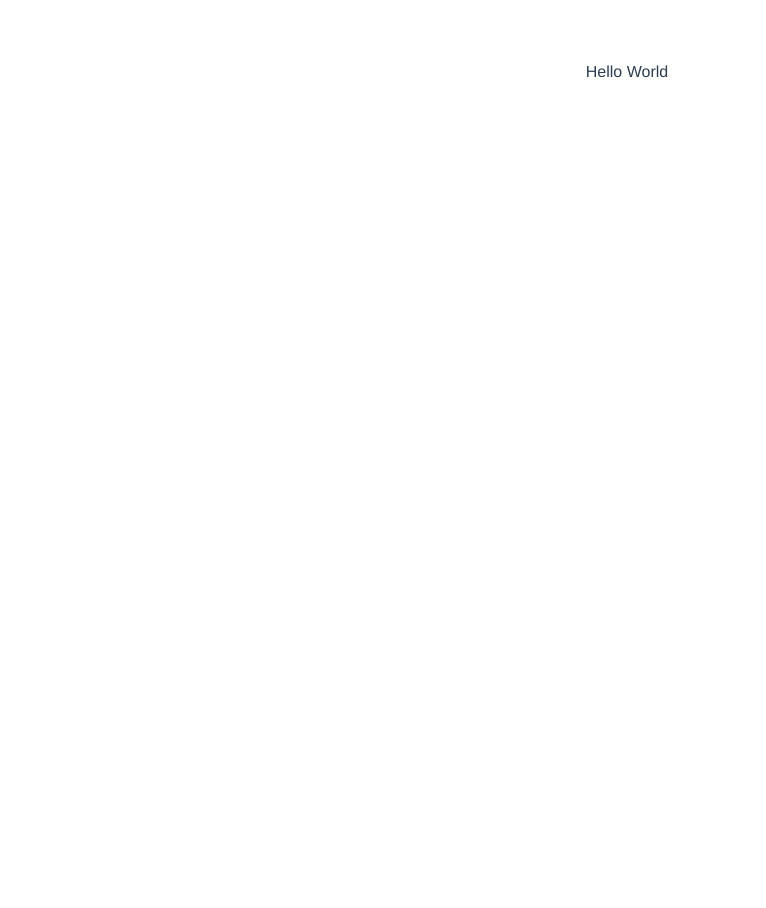
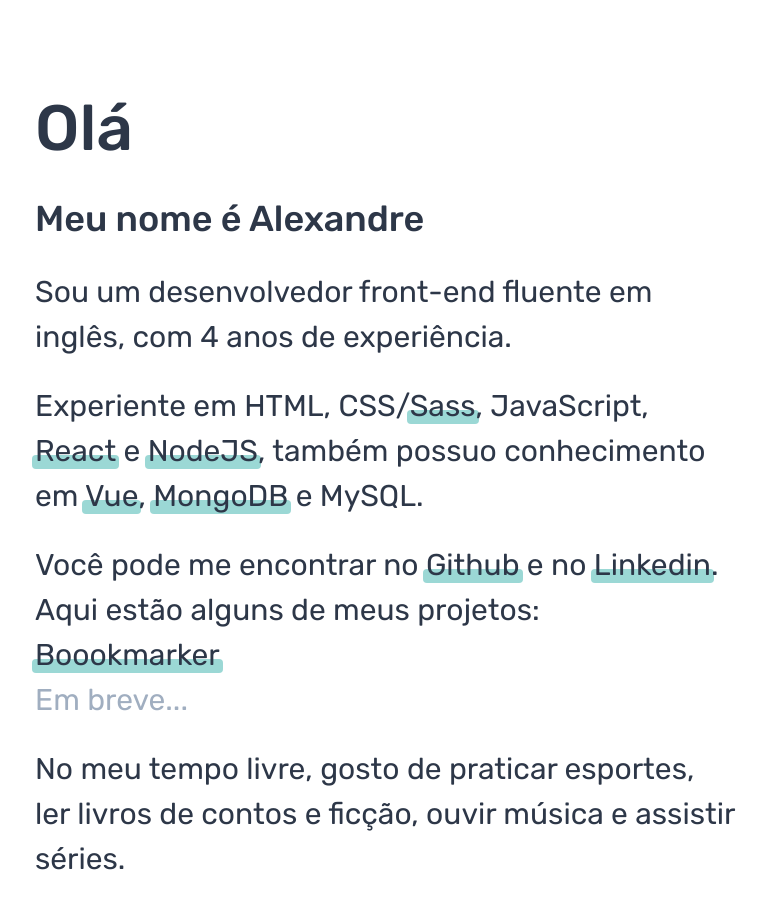
Before and after one commit to xanderios/hello-world, a Vue app: page / in a window 1280 px wide. Shown: the top 908 px of the page, without its empty margins (13-779 px from the left). Before the commit the page ends 800 px from the top, so only its background shows below. Built offline with nearby package versions, Linux system fonts and the light colour scheme.

Commit message:
First version

```diff
--- a/package.json
+++ b/package.json
@@ -20,6 +20,7 @@
     "@vue/eslint-config-prettier": "^6.0.0",
     "babel-eslint": "^10.1.0",
     "eslint": "^6.7.2",
+    "eslint-config-prettier": "^6.11.0",
     "eslint-plugin-prettier": "^3.1.3",
     "eslint-plugin-vue": "^6.2.2",
     "node-sass": "^4.12.0",
--- a/src/App.vue
+++ b/src/App.vue
@@ -1,22 +1,66 @@
 <template>
-  <div id="app">
-    <h1>Hello World</h1>
+  <div id="app" class="container mx-auto p-16 sm:p-12 lg:pt-20 text-gray-800">
+    <h2 class="text-4xl sm:text-6xl font-medium">Olá</h2>
+    <h2 class="text-2xl sm:text-4xl font-medium mt-4">
+      Meu nome é Alexandre
+    </h2>
+    <div class="text">
+      <p class="text-xl sm:text-3xl">
+        Sou um desenvolvedor front-end fluente em inglês, com 4 anos de
+        experiência.
+      </p>
+      <p class="text-xl sm:text-3xl">
+        Experiente em HTML, CSS/<Link
+          text="Sass"
+          href="https://sass-lang.com"
+        />, JavaScript, <Link text="React" href="https://reactjs.org" /> e
+        <Link text="NodeJS" href="https://nodejs.org" />, também possuo
+        conhecimento em <Link text="Vue" href="https://vuejs.org" />,
+        <Link text="MongoDB" href="https://www.mongodb.com/" /> e MySQL.
+      </p>
+      <p class="text-xl sm:text-3xl">
+        Você pode me encontrar no
+        <Link text="Github" href="https://github.com/xanderios" /> e no
+        <Link
+          text="Linkedin"
+          href="https://www.linkedin.com/in/alexandre-rios-496bb7196/"
+        />. Aqui estão alguns de meus projetos:
+        <ul>
+          <li><Link text="Boookmarker" href="https://boookmarker.herokuapp.com" /></li>
+          <span class="text-gray-500">Em breve...</span>
+        </ul>
+      <!-- eslint-disable-next-line prettier/prettier -->
+      </p>
+      <p class="text-xl sm:text-3xl">
+        No meu tempo livre, gosto de praticar esportes, ler livros de contos e
+        ficção, ouvir música e assistir séries.
+      </p>
+    </div>
   </div>
 </template>
 
 <script>
+import Link from "./components/Link"
+
 export default {
-  name: "App"
+  name: "App",
+  components: {
+    Link
+  }
 }
 </script>
 
 <style lang="scss">
+@import url("https://fonts.googleapis.com/css2?family=Rubik:wght@400;500&display=swap");
+
 #app {
-  font-family: Avenir, Helvetica, Arial, sans-serif;
+  font-family: "Rubik", Avenir, Helvetica, Arial, sans-serif;
   -webkit-font-smoothing: antialiased;
   -moz-osx-font-smoothing: grayscale;
-  text-align: center;
-  color: #2c3e50;
-  margin-top: 60px;
+
+  .text p {
+    max-width: 700px;
+    @apply mt-6;
+  }
 }
 </style>
--- /dev/null
+++ b/src/components/Link.vue
@@ -0,0 +1,41 @@
+<template>
+  <a class="" :href="href" target="_blank">{{ text }}</a>
+</template>
+
+<script>
+export default {
+  name: "Link",
+  props: {
+    href: {
+      type: String,
+      required: true
+    },
+    text: {
+      type: String,
+      required: true
+    }
+  }
+}
+</script>
+
+<style scoped lang="scss">
+a {
+  @apply relative;
+}
+a::after {
+  content: "";
+  top: 60%;
+  right: -0.1em;
+  left: -0.1em;
+  bottom: 0;
+  z-index: -1;
+  @apply absolute;
+  @apply bg-teal-500;
+  @apply opacity-50;
+  @apply rounded;
+  transition: top 0.2s ease;
+}
+a:hover:after {
+  top: 0%;
+}
+</style>
--- /dev/null
+++ b/tailwind.config.js
@@ -0,0 +1,8 @@
+module.exports = {
+  purge: [],
+  theme: {
+    extend: {},
+  },
+  variants: {},
+  plugins: [],
+}
```
Also changed, not shown: .eslintrc.js.
